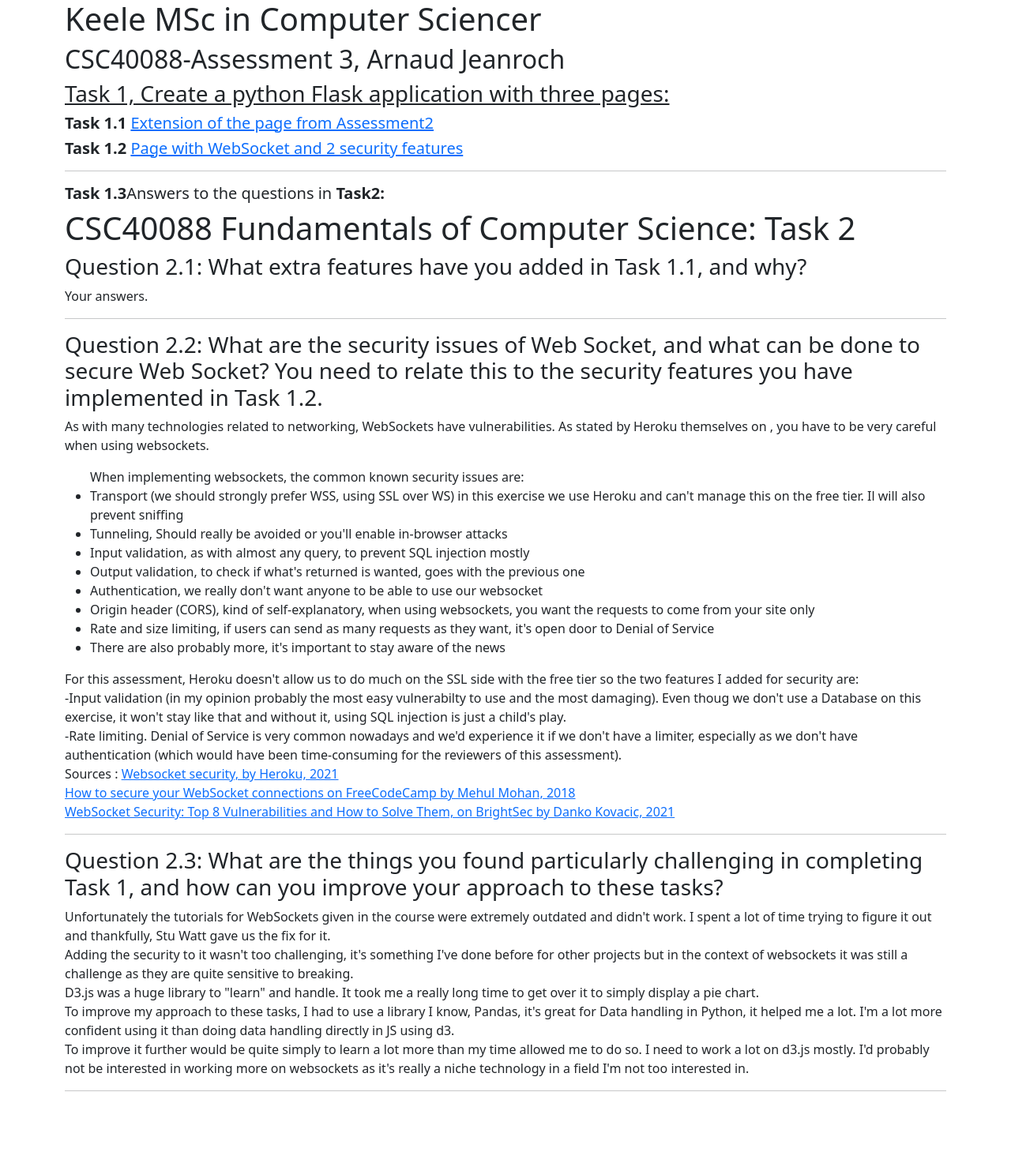
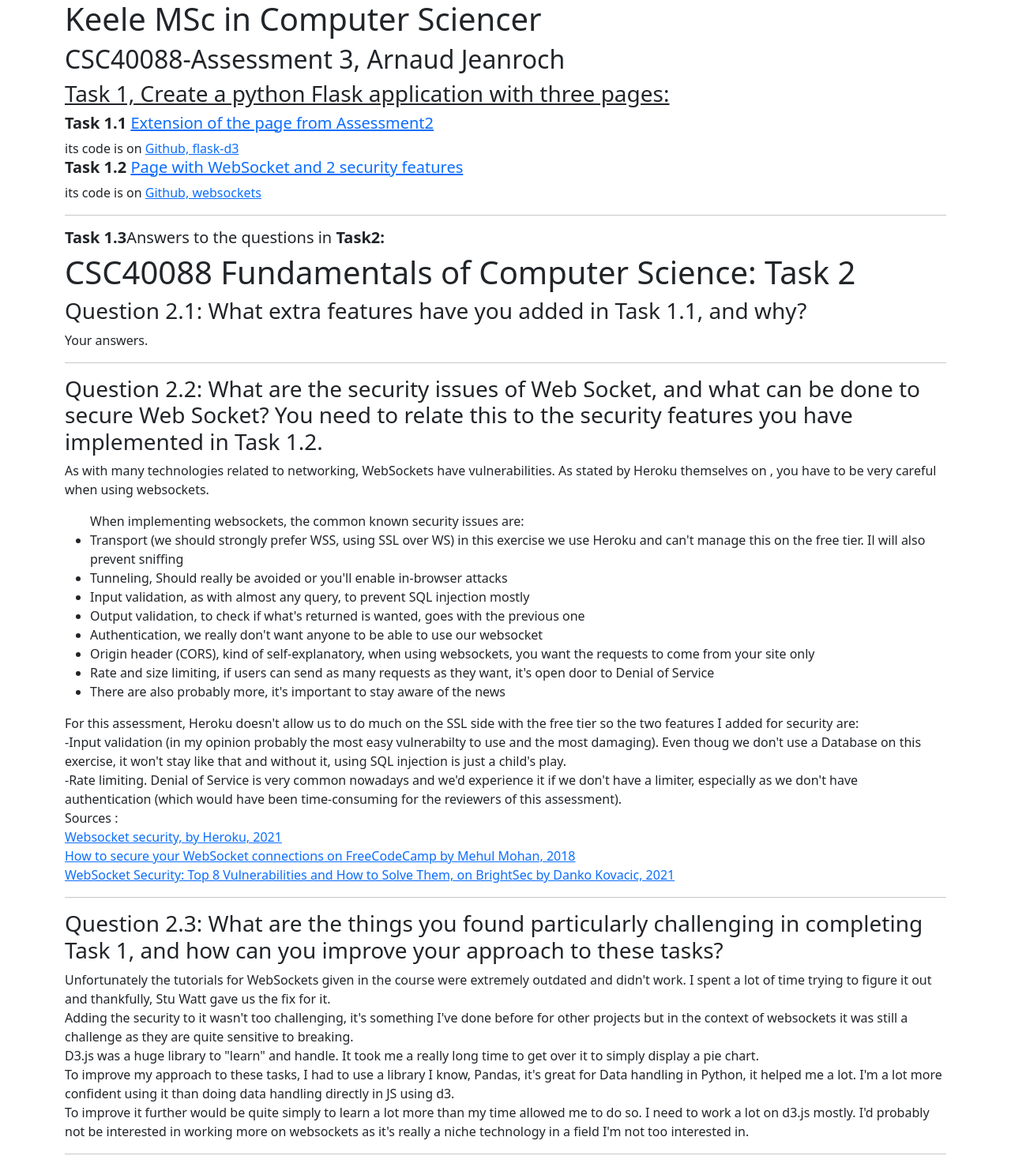
Before and after one commit to krallnyx/csc-40088-flask-d3, a Flask app: page / in a window 1280 px wide. Shown: the whole page at 79% size. Before the commit the page ends 1382 px from the top, so only its background shows below. Run offline with Flask 2, Linux system fonts and the light colour scheme; some libraries are stand-ins or nearby versions.

Commit message:
add links to github

```diff
--- a/templates/task2.html
+++ b/templates/task2.html
@@ -15,8 +15,8 @@
         <h1>Keele MSc in Computer Sciencer</h1>
         <h2>CSC40088-Assessment 3, Arnaud Jeanroch</h2>
         <h3><u>Task 1, Create a python Flask application with three pages:</u></h3>
-        <h5><b>Task 1.1</b> <a href="creative">Extension of the page from Assessment2</a></h5>
-        <h5><b>Task 1.2</b> <a href="https://tranquil-lake-89740.herokuapp.com/">Page with WebSocket and 2 security features</a></h5>
+        <h5><b>Task 1.1</b> <a href="creative">Extension of the page from Assessment2</a></h5> its code is on <a href="https://github.com/krallnyx/csc-40088-flask-d3">Github, flask-d3</a></h5>
+        <h5><b>Task 1.2</b> <a href="https://tranquil-lake-89740.herokuapp.com/">Page with WebSocket and 2 security features</a></h5> its code is on <a href="https://github.com/krallnyx/csc40088-websockets">Github, websockets</a></h5>
         <hr>
         <h5><b>Task 1.3</b>Answers to the questions in <b>Task2:</b></h5>
         <div class="report">
@@ -43,9 +43,10 @@
             For this assessment, Heroku doesn't allow us to do much on the SSL side with the free tier so the two features I added for security are:<br>
             -Input validation (in my opinion probably the most easy vulnerabilty to  use and the most damaging). Even thoug we don't use a Database on this exercise, it won't stay like that and without it, using SQL injection is just a child's play.<br>
             -Rate limiting. Denial of Service is very common nowadays and we'd experience it if we don't have a limiter, especially as we don't have authentication (which would have been time-consuming for the reviewers of this assessment).<br>
-            Sources : <a href ="https://devcenter.heroku.com/articles/websocket-security">Websocket security, by Heroku, 2021</a><br>
-                      <a href ="https://www.freecodecamp.org/news/how-to-secure-your-websocket-connections-d0be0996c556/">How to secure your WebSocket connections on FreeCodeCamp by Mehul Mohan, 2018</a><br>
-                      <a href ="https://brightsec.com/blog/websocket-security-top-vulnerabilities/#sniffing-attacks">WebSocket Security: Top 8 Vulnerabilities and How to Solve Them, on BrightSec by Danko Kovacic, 2021</a><br>
+            Sources :<br>
+            <a href ="https://devcenter.heroku.com/articles/websocket-security">Websocket security, by Heroku, 2021</a><br>
+            <a href ="https://www.freecodecamp.org/news/how-to-secure-your-websocket-connections-d0be0996c556/">How to secure your WebSocket connections on FreeCodeCamp by Mehul Mohan, 2018</a><br>
+            <a href ="https://brightsec.com/blog/websocket-security-top-vulnerabilities/#sniffing-attacks">WebSocket Security: Top 8 Vulnerabilities and How to Solve Them, on BrightSec by Danko Kovacic, 2021</a><br>
 
         <hr>
         <h3>Question 2.3: What are the things you found particularly challenging in completing Task 1, and how can you improve your approach to these tasks?</h3>
```
